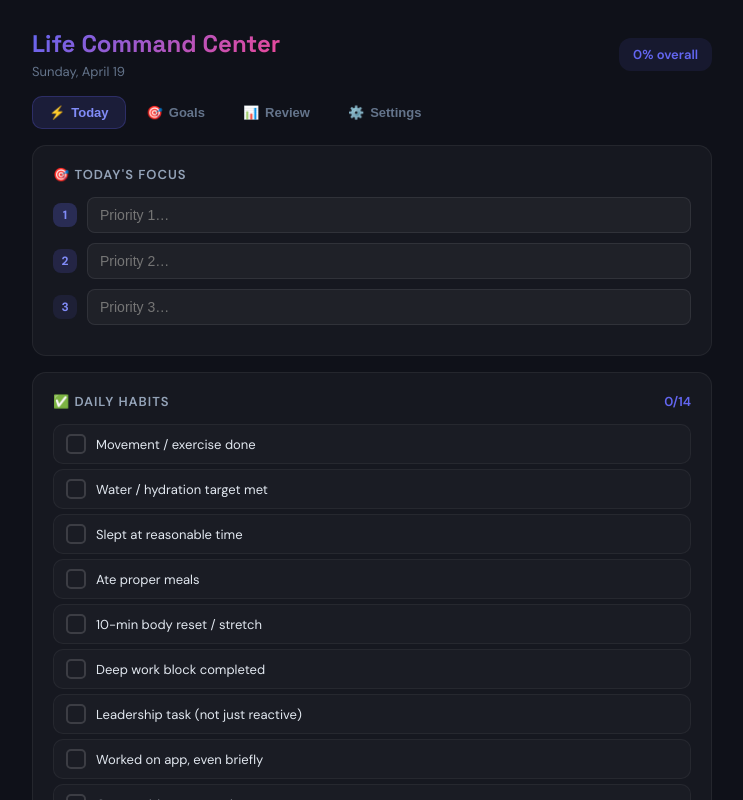
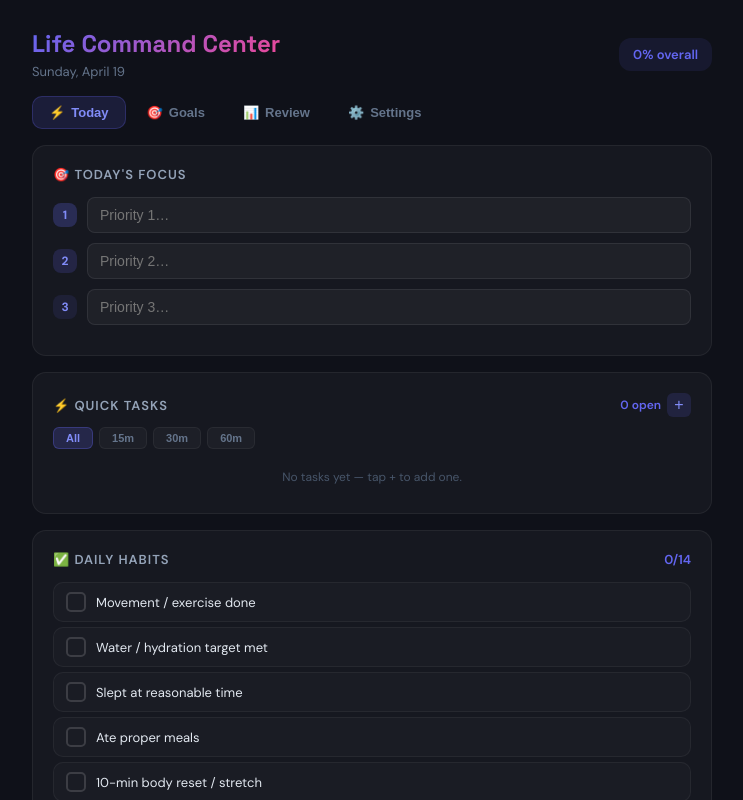
Before and after one commit to djain2405/Operation-Big-Beautiful-Life, a React (Vite) app: page / in a window 1280 px wide. Shown: the top 800 px of the page, without its empty margins (268-1011 px from the left). Built offline with nearby package versions, Linux system fonts and the light colour scheme; the HTML template or start-up script is replaced by a standard one.

Commit message:
feat: add quick tasks with deadlines, time estimates, and time-window filter

```diff
--- a/src/App.jsx
+++ b/src/App.jsx
@@ -432,6 +432,9 @@ export default function LifeCommandCenter() {
   const [editingHabitName, setEditingHabitName] = useState("");
   const [areaModal, setAreaModal] = useState(null);
   const [areaForm, setAreaForm] = useState({ name: "", color: "", emoji: "" });
+  const [quickTaskForm, setQuickTaskForm] = useState({ title: "", deadline: "", estimate: "" });
+  const [showAddTask, setShowAddTask] = useState(false);
+  const [timeFilter, setTimeFilter] = useState(null);
   const saveTimeout = useRef(null);
   const fileInputRef = useRef(null);
   const [importMsg, setImportMsg] = useState(null);
@@ -444,14 +447,15 @@ export default function LifeCommandCenter() {
         const ids = new Set(saved.areas.map(a => a.id));
         const newA = DEFAULT_AREAS.filter(a => !ids.has(a.id));
         if (newA.length) saved.areas = [...saved.areas, ...newA];
+        if (!saved.quickTasks) saved.quickTasks = [];
         setData(saved);
       } else {
-        const init = { areas: DEFAULT_AREAS, habits: DEFAULT_HABITS, habitLog: {}, priorities: {}, dayRatings: {}, weeklyReviews: {} };
+        const init = { areas: DEFAULT_AREAS, habits: DEFAULT_HABITS, habitLog: {}, priorities: {}, dayRatings: {}, weeklyReviews: {}, quickTasks: [] };
         setData(init);
         localStorage.setItem(STORAGE_KEY, JSON.stringify(init));
       }
     } catch {
-      setData({ areas: DEFAULT_AREAS, habits: DEFAULT_HABITS, habitLog: {}, priorities: {}, dayRatings: {}, weeklyReviews: {} });
+      setData({ areas: DEFAULT_AREAS, habits: DEFAULT_HABITS, habitLog: {}, priorities: {}, dayRatings: {}, weeklyReviews: {}, quickTasks: [] });
     }
     setLoading(false);
   }, []);
@@ -514,6 +518,36 @@ export default function LifeCommandCenter() {
   const renameHabit = (id) => { if (!editingHabitName.trim()) return; persist({ ...data, habits: data.habits.map(h => h.id === id ? { ...h, name: editingHabitName.trim() } : h) }); setEditingHabit(null); };
   const updateArea = (aid) => { const areas = data.areas.map(a => a.id === aid ? { ...a, name: areaForm.name||a.name, color: areaForm.color||a.color, emoji: areaForm.emoji||a.emoji } : a); persist({ ...data, areas }); setAreaModal(null); };
 
+  // Quick Tasks
+  const addQuickTask = () => {
+    if (!quickTaskForm.title.trim()) return;
+    const task = { id: uid(), title: quickTaskForm.title.trim(), deadline: quickTaskForm.deadline || null, estimate: quickTaskForm.estimate ? Number(quickTaskForm.estimate) : null, done: false, doneAt: null, createdAt: d };
+    persist({ ...data, quickTasks: [...data.quickTasks, task] });
+    setQuickTaskForm({ title: "", deadline: "", estimate: "" });
+    setShowAddTask(false);
+  };
+  const toggleQuickTask = (id) => {
+    const qt = data.quickTasks.map(t => t.id === id ? { ...t, done: !t.done, doneAt: !t.done ? d : null } : t);
+    persist({ ...data, quickTasks: qt });
+  };
+  const deleteQuickTask = (id) => persist({ ...data, quickTasks: data.quickTasks.filter(t => t.id !== id) });
+
+  // Filter & sort quick tasks: hide completed >24h ago, sort by urgency
+  const visibleQuickTasks = data.quickTasks
+    .filter(t => {
+      if (t.done && t.doneAt && t.doneAt < d) return false; // hide completed before today
+      if (timeFilter && t.estimate && t.estimate > timeFilter) return false;
+      if (timeFilter && !t.estimate) return false; // hide un-estimated tasks when filtering
+      return true;
+    })
+    .sort((a, b) => {
+      if (a.done !== b.done) return a.done ? 1 : -1;
+      if (!a.deadline && !b.deadline) return 0;
+      if (!a.deadline) return 1;
+      if (!b.deadline) return -1;
+      return new Date(a.deadline) - new Date(b.deadline);
+    });
+
   const wk = getWeekId(d);
   const weekReview = data.weeklyReviews[wk] || { wins: ["","",""], blocker: "" };
   const setWeekReview = (u) => { const wr = { ...data.weeklyReviews }; wr[wk] = { ...weekReview, ...u }; persist({ ...data, weeklyReviews: wr }); };
@@ -523,7 +557,7 @@ export default function LifeCommandCenter() {
 
   const resetData = () => {
     if (confirm("Reset ALL data? This cannot be undone.")) {
-      const init = { areas: DEFAULT_AREAS, habits: DEFAULT_HABITS, habitLog: {}, priorities: {}, dayRatings: {}, weeklyReviews: {} };
+      const init = { areas: DEFAULT_AREAS, habits: DEFAULT_HABITS, habitLog: {}, priorities: {}, dayRatings: {}, weeklyReviews: {}, quickTasks: [] };
       setData(init);
       try { localStorage.setItem(STORAGE_KEY, JSON.stringify(init)); } catch {}
     }
@@ -614,6 +648,103 @@ export default function LifeCommandCenter() {
                 style={{ flex: 1, background: "rgba(255,255,255,0.04)", border: "1px solid rgba(255,255,255,0.08)", borderRadius: 8, padding: "9px 12px", color: "#e2e8f0", fontSize: 14, outline: "none" }} />
             </div>
           ))}
+        </div>
+
+        {/* Quick Tasks */}
+        <div style={cardStyle}>
+          <div style={{ display: "flex", justifyContent: "space-between", alignItems: "center", marginBottom: 10 }}>
+            <h3 style={{ margin: 0, fontSize: 13, fontWeight: 600, color: "#94a3b8", textTransform: "uppercase", letterSpacing: 1 }}>⚡ Quick Tasks</h3>
+            <div style={{ display: "flex", alignItems: "center", gap: 6 }}>
+              <span style={{ fontSize: 12, color: "#6366f1", fontWeight: 600 }}>{visibleQuickTasks.filter(t => !t.done).length} open</span>
+              <button onClick={() => setShowAddTask(!showAddTask)} style={{
+                background: "rgba(99,102,241,0.15)", border: "none", color: "#818cf8",
+                borderRadius: 6, width: 24, height: 24, fontSize: 16, cursor: "pointer",
+                display: "flex", alignItems: "center", justifyContent: "center",
+              }}>{showAddTask ? "−" : "+"}</button>
+            </div>
+          </div>
+
+          {/* Time filter */}
+          <div style={{ display: "flex", gap: 6, marginBottom: 12 }}>
+            {[{ label: "All", val: null }, { label: "15m", val: 15 }, { label: "30m", val: 30 }, { label: "60m", val: 60 }].map(f => (
+              <button key={f.label} onClick={() => setTimeFilter(timeFilter === f.val ? null : f.val)} style={{
+                padding: "4px 12px", borderRadius: 6, fontSize: 11, fontWeight: 600, cursor: "pointer",
+                background: timeFilter === f.val ? "rgba(99,102,241,0.2)" : "rgba(255,255,255,0.03)",
+                color: timeFilter === f.val ? "#818cf8" : "#64748b",
+                border: `1px solid ${timeFilter === f.val ? "rgba(99,102,241,0.3)" : "rgba(255,255,255,0.05)"}`,
+              }}>{f.label}</button>
+            ))}
+          </div>
+
+          {/* Add task form */}
+          {showAddTask && (
+            <div style={{ padding: 12, marginBottom: 10, borderRadius: 10, background: "rgba(99,102,241,0.05)", border: "1px solid rgba(99,102,241,0.15)" }}>
+              <input value={quickTaskForm.title} onChange={e => setQuickTaskForm({ ...quickTaskForm, title: e.target.value })}
+                placeholder="What needs doing?" autoFocus
+                onKeyDown={e => e.key === "Enter" && addQuickTask()}
+                style={{ width: "100%", background: "rgba(255,255,255,0.05)", border: "1px solid rgba(255,255,255,0.1)", borderRadius: 8, padding: "9px 12px", color: "#fff", fontSize: 14, outline: "none", boxSizing: "border-box", marginBottom: 8 }} />
+              <div style={{ display: "flex", gap: 8 }}>
+                <div style={{ flex: 1 }}>
+                  <label style={{ fontSize: 10, color: "#64748b", display: "block", marginBottom: 3 }}>Deadline</label>
+                  <input type="date" value={quickTaskForm.deadline} onChange={e => setQuickTaskForm({ ...quickTaskForm, deadline: e.target.value })}
+                    style={{ width: "100%", background: "rgba(255,255,255,0.05)", border: "1px solid rgba(255,255,255,0.1)", borderRadius: 6, padding: "6px 8px", color: "#fff", fontSize: 12, outline: "none", boxSizing: "border-box" }} />
+                </div>
+                <div style={{ width: 80 }}>
+                  <label style={{ fontSize: 10, color: "#64748b", display: "block", marginBottom: 3 }}>Minutes</label>
+                  <input type="number" value={quickTaskForm.estimate} onChange={e => setQuickTaskForm({ ...quickTaskForm, estimate: e.target.value })}
+                    placeholder="15" min="1"
+                    style={{ width: "100%", background: "rgba(255,255,255,0.05)", border: "1px solid rgba(255,255,255,0.1)", borderRadius: 6, padding: "6px 8px", color: "#fff", fontSize: 12, outline: "none", boxSizing: "border-box" }} />
+                </div>
+                <div style={{ display: "flex", alignItems: "flex-end" }}>
+                  <button onClick={addQuickTask} style={{
+                    background: "#6366f1", color: "#fff", border: "none", borderRadius: 6,
+                    padding: "6px 14px", fontSize: 12, fontWeight: 600, cursor: "pointer", whiteSpace: "nowrap",
+                  }}>Add</button>
+                </div>
+              </div>
+            </div>
+          )}
+
+          {/* Task list */}
+          {visibleQuickTasks.length === 0 && !showAddTask && (
+            <p style={{ fontSize: 12, color: "#475569", textAlign: "center", padding: "8px 0" }}>
+              {timeFilter ? "No tasks fit that time window." : "No tasks yet — tap + to add one."}
+            </p>
+          )}
+          {visibleQuickTasks.map(t => {
+            const overdue = t.deadline && !t.done && t.deadline < d;
+            const dueToday = t.deadline === d && !t.done;
+            const dueSoon = t.deadline && !t.done && !overdue && !dueToday && ((new Date(t.deadline) - new Date()) / 864e5) <= 3;
+            return (
+              <div key={t.id} style={{
+                display: "flex", alignItems: "center", gap: 10, padding: "9px 10px", marginBottom: 5,
+                borderRadius: 10, background: t.done ? "rgba(16,185,129,0.05)" : overdue ? "rgba(239,68,68,0.06)" : "rgba(255,255,255,0.02)",
+                border: `1px solid ${t.done ? "rgba(16,185,129,0.15)" : overdue ? "rgba(239,68,68,0.15)" : "rgba(255,255,255,0.05)"}`,
+              }}>
+                <div onClick={() => toggleQuickTask(t.id)} style={{
+                  width: 20, height: 20, borderRadius: 5, flexShrink: 0, cursor: "pointer",
+                  border: `2px solid ${t.done ? "#10b981" : overdue ? "#ef4444" : "rgba(255,255,255,0.15)"}`,
+                  background: t.done ? "#10b981" : "transparent",
+                  display: "flex", alignItems: "center", justifyContent: "center", fontSize: 12, color: "#fff",
+                }}>{t.done ? "✓" : ""}</div>
+                <div style={{ flex: 1, minWidth: 0 }}>
+                  <div style={{ fontSize: 13, color: t.done ? "#64748b" : "#e2e8f0", textDecoration: t.done ? "line-through" : "none", overflow: "hidden", textOverflow: "ellipsis", whiteSpace: "nowrap" }}>{t.title}</div>
+                  <div style={{ display: "flex", gap: 8, marginTop: 2 }}>
+                    {t.deadline && (
+                      <span style={{ fontSize: 10, fontWeight: 600, color: overdue ? "#ef4444" : dueToday ? "#f59e0b" : dueSoon ? "#f59e0b" : "#64748b" }}>
+                        {overdue ? "Overdue" : dueToday ? "Due today" : new Date(t.deadline).toLocaleDateString("en-US", { month: "short", day: "numeric" })}
+                      </span>
+                    )}
+                    {t.estimate && <span style={{ fontSize: 10, color: "#64748b" }}>{t.estimate}m</span>}
+                  </div>
+                </div>
+                <button onClick={() => deleteQuickTask(t.id)} style={{
+                  background: "none", border: "none", color: "#475569", fontSize: 14,
+                  cursor: "pointer", padding: "2px 4px", flexShrink: 0,
+                }}>×</button>
+              </div>
+            );
+          })}
         </div>
 
         <div style={cardStyle}>
```
